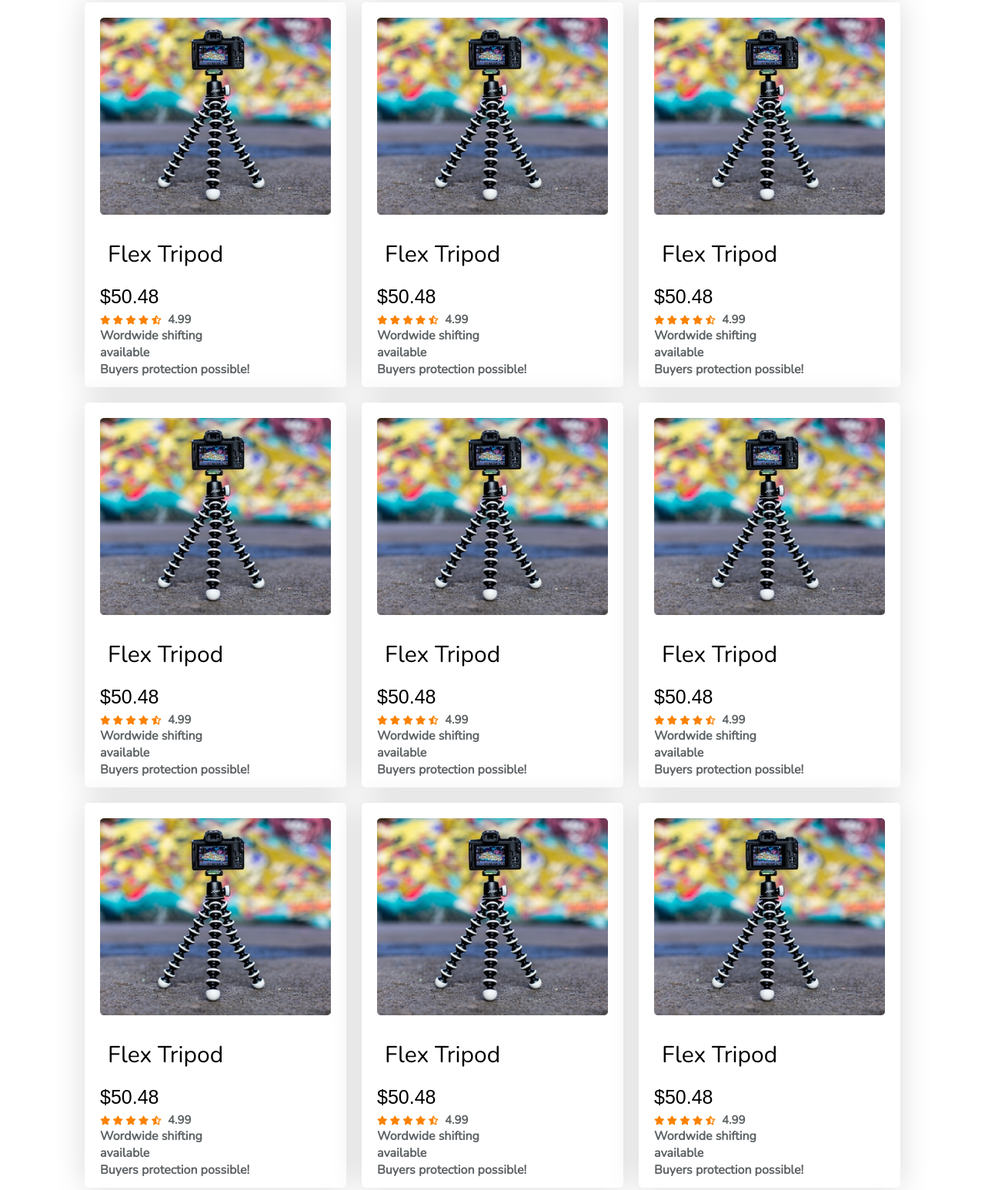
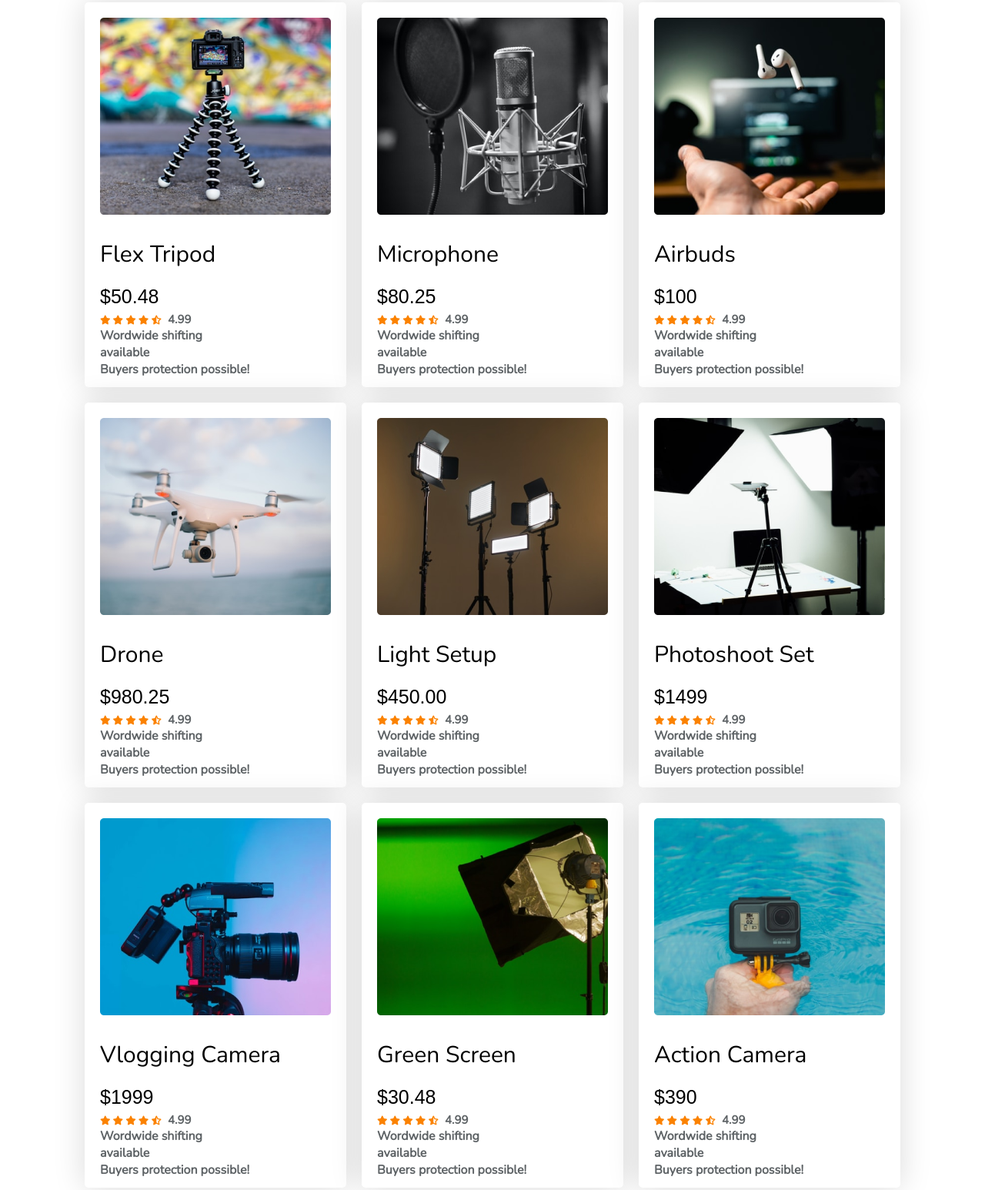
Before and after one commit to zunuu/Assignment-2, a plain HTML site: page index.html in a window 1280 px wide. Shown: the part 940-2486 px from the top of the page at 77% size. Drawn offline with nearby package versions, Linux system fonts and the light colour scheme.

Commit message:
contents-updated

```diff
--- a/index.html
+++ b/index.html
@@ -29,8 +29,8 @@
                     <li> <a href="">Products</a> </li>
                     <li> <a href="">Sign</a> </li>
                     <li> <a href="">Log in</a> </li>
-                    <li> <a href="">search-icon</a> </li>
-                    <li> <a href="">cart-icon</a> </li>
+                    <li> <a href=""><i class="fas fa-search"></i></a> </li>
+                    <li> <a href=""><i class="fas fa-shopping-cart"></i></a> </li>
                 </ul>
             </nav>
 
@@ -94,11 +94,11 @@
                 </article>
                 <article class="gear">
                     <div class="gear_image">
-                        <img src="./images/tripod.png" alt="a_tripod">
+                        <img src="./images/mic.png" alt="a_tripod">
                     </div>
                     <div class="gear_info">
-                        <h3>Flex Tripod </h3>
-                        <h4> $50.48</h4>
+                        <h3>Microphone</h3>
+                        <h4> $80.25</h4>
                         <div class="ratings">
                             <i class="fas fa-star"></i>
                             <i class="fas fa-star"></i>
@@ -113,11 +113,11 @@
                 </article>
                 <article class="gear">
                     <div class="gear_image">
-                        <img src="./images/tripod.png" alt="a_tripod">
+                        <img src="./images/airpod.png" alt="a_tripod">
                     </div>
                     <div class="gear_info">
-                        <h3>Flex Tripod </h3>
-                        <h4> $50.48</h4>
+                        <h3>Airbuds </h3>
+                        <h4> $100</h4>
                         <div class="ratings">
                             <i class="fas fa-star"></i>
                             <i class="fas fa-star"></i>
@@ -132,11 +132,11 @@
                 </article>
                 <article class="gear">
                     <div class="gear_image">
-                        <img src="./images/tripod.png" alt="a_tripod">
+                        <img src="./images/drone.png" alt="a_tripod">
                     </div>
                     <div class="gear_info">
-                        <h3>Flex Tripod </h3>
-                        <h4> $50.48</h4>
+                        <h3>Drone </h3>
+                        <h4> $980.25</h4>
                         <div class="ratings">
                             <i class="fas fa-star"></i>
                             <i class="fas fa-star"></i>
@@ -151,11 +151,11 @@
                 </article>
                 <article class="gear">
                     <div class="gear_image">
-                        <img src="./images/tripod.png" alt="a_tripod">
+                        <img src="./images/lights.png" alt="a_tripod">
                     </div>
                     <div class="gear_info">
-                        <h3>Flex Tripod </h3>
-                        <h4> $50.48</h4>
+                        <h3>Light Setup </h3>
+                        <h4> $450.00</h4>
                         <div class="ratings">
                             <i class="fas fa-star"></i>
                             <i class="fas fa-star"></i>
@@ -170,11 +170,11 @@
                 </article>
                 <article class="gear">
                     <div class="gear_image">
-                        <img src="./images/tripod.png" alt="a_tripod">
+                        <img src="./images/setup.png" alt="a_tripod">
                     </div>
                     <div class="gear_info">
-                        <h3>Flex Tripod </h3>
-                        <h4> $50.48</h4>
+                        <h3>Photoshoot Set </h3>
+                        <h4> $1499</h4>
                         <div class="ratings">
                             <i class="fas fa-star"></i>
                             <i class="fas fa-star"></i>
@@ -189,11 +189,11 @@
                 </article>
                 <article class="gear">
                     <div class="gear_image">
-                        <img src="./images/tripod.png" alt="a_tripod">
+                        <img src="./images/camera.png" alt="a_tripod">
                     </div>
                     <div class="gear_info">
-                        <h3>Flex Tripod </h3>
-                        <h4> $50.48</h4>
+                        <h3>Vlogging Camera </h3>
+                        <h4> $1999</h4>
                         <div class="ratings">
                             <i class="fas fa-star"></i>
                             <i class="fas fa-star"></i>
@@ -208,11 +208,11 @@
                 </article>
                 <article class="gear">
                     <div class="gear_image">
-                        <img src="./images/tripod.png" alt="a_tripod">
+                        <img src="./images/single-light.png" alt="a_tripod">
                     </div>
                     <div class="gear_info">
-                        <h3>Flex Tripod </h3>
-                        <h4> $50.48</h4>
+                        <h3>Green Screen </h3>
+                        <h4> $30.48</h4>
                         <div class="ratings">
                             <i class="fas fa-star"></i>
                             <i class="fas fa-star"></i>
@@ -227,11 +227,11 @@
                 </article>
                 <article class="gear">
                     <div class="gear_image">
-                        <img src="./images/tripod.png" alt="a_tripod">
+                        <img src="./images/action.png" alt="a_tripod">
                     </div>
                     <div class="gear_info">
-                        <h3>Flex Tripod </h3>
-                        <h4> $50.48</h4>
+                        <h3>Action Camera </h3>
+                        <h4> $390</h4>
                         <div class="ratings">
                             <i class="fas fa-star"></i>
                             <i class="fas fa-star"></i>
--- a/style.css
+++ b/style.css
@@ -43,6 +43,8 @@ padding: 5px 10px;
  }
  .navigation-bar>ul>li>a{
 color: black;
+color:#3A3A3A;
+
  }
 
  .header-contents{
@@ -121,6 +123,7 @@ justify-content: center;
  .gear_info>h3{
     margin-top: 15px;
     margin-bottom: 0%;
+    padding-left: 0%;
     font-size: 30px;
  }
  .gear_info>h4{
```
